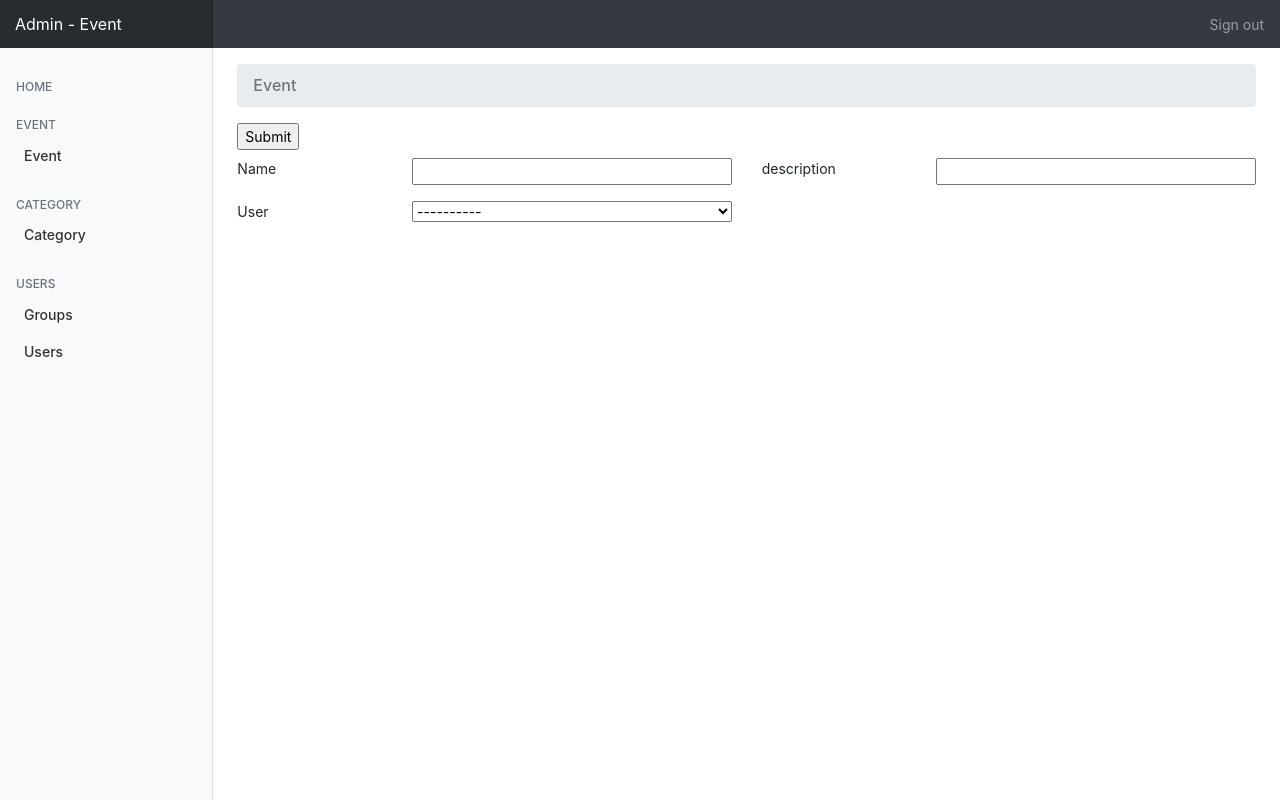
After one commit to dauanvy/django_event, a Django app: page /event in a window 1280 px wide. The commit adds this page. Run offline with Django 3.2, Linux system fonts and the light colour scheme; data that the repository does not hold is empty; some libraries are stand-ins or nearby versions.

Commit message:
[ADD]Them trang login, singup, event

```diff
--- a/core/urls.py
+++ b/core/urls.py
@@ -15,8 +15,7 @@ Including another URLconf
 """
 from django.conf.urls import url, include
 from django.contrib import admin
-
 urlpatterns = [
-    url(r'^admin/', admin.site.urls),
+	url(r'^admin/', admin.site.urls),
 	url(r'^',include('event.urls', namespace='event')),
 ]
--- a/event/models.py
+++ b/event/models.py
@@ -29,6 +29,9 @@ class EventUsers(models.Model):
 	class Meta:
 		db_table = "eventusers"
 		ordering = ['-id']
+	def __str__(self):
+		return self.username
+
 class EventUsersForm(forms.ModelForm):
 	username = forms.CharField(label= 'User Name', max_length=100, strip=True, widget=forms.TextInput(attrs={'style':'width:100%'}))
 	password = forms.CharField(label= 'Password', max_length=100, strip=True, widget=forms.TextInput(attrs={'style':'width:100%'}))
@@ -42,3 +45,22 @@ class EventUsersForm(forms.ModelForm):
 			'body': forms.Textarea(),
 			'group': forms.CheckboxSelectMultiple()
 			}
+
+#== Event ==#
+class Event(models.Model):
+	id = models.AutoField(primary_key=True)
+	user = models.ForeignKey(EventUsers, on_delete=models.SET_NULL, null=True, blank=True, related_name='+')
+	name = models.CharField(max_length=256, default='')
+	description = models.CharField(max_length=256, default='')
+	class Meta:
+		db_table = "event"
+		ordering = ['-id']
+	def __str__(self):
+		return self.name
+class EventForm(forms.ModelForm):
+	name = forms.CharField(label= 'Name', max_length=100, strip=True, widget=forms.TextInput(attrs={'style':'width:100%'}))
+	description = forms.CharField(label= 'description', max_length=100, strip=True, widget=forms.TextInput(attrs={'style':'width:100%'}))
+	user = forms.ModelChoiceField(queryset=EventUsers.objects.all(), empty_label="----------")
+	class Meta:
+		model = Event
+		fields = ['name', 'description', 'user']
--- /dev/null
+++ b/event/templates/admin/event.html
@@ -0,0 +1,78 @@
+{% extends 'admin_temp.html' %}
+<!--==Title==-->
+{% block title %}
+	Admin - User List
+{% endblock %}
+<!--==Nvbar Brand==-->
+{% block sidebar %}
+{% endblock %}
+<!--==Content==-->
+{% block content %}
+	<nav aria-label="breadcrumb">
+		<ol class="breadcrumb">
+			<li class="breadcrumb-item active" aria-current="page"><h6 class="mb-0">Event</h6></li>
+		</ol>
+	</nav>
+	<!--Form nhap lieu-->
+	<div id="app_form" class="mb-4">
+		{% if id == None %}
+		   <form action="{% url 'event:event' %}" method="post">
+		{% else %}
+		   <form action="{% url 'event:event_update' id=id %}" method="post">
+		{% endif %}
+		{% csrf_token %}
+		<input type="submit" value="Submit" />
+		<div class="row">
+			<div class="col-md-6">
+				<div class="row my-2">
+					<div class="col-4">{{ form.name.label}}</div>
+					<div class="col-8">{{ form.name}}</div>
+				</div>
+			</div>
+			<div class="col-md-6">
+				<div class="row my-2">
+					<div class="col-4">{{ form.description.label}}</div>
+					<div class="col-8">{{ form.description}}</div>
+				</div>
+			</div>
+			<div class="col-md-6">
+				<div class="row my-2">
+					<div class="col-4">{{ form.user.label}}</div>
+					<div class="col-8">
+						<select name="user" id="id_user" style="width:100%">
+							{% for name in form.user %}
+								{{ name }}
+							{% endfor %}
+						</select>
+					</div>
+				</div>
+			</div>
+		</div>
+		</form>
+	</div>
+	<!--Bang hien thi-->
+	{% if list_item|length %}
+	<table class="table table-bordered table-sm table-striped">
+		<thead style="background:#818182">
+			<tr>
+				<th>Name</th>
+				<th>Description</th>
+				<th></th>
+				<th></th>
+				<th></th>
+			</tr>
+		</thead>
+		<tbody>
+			{% for item in list_item %}
+			<tr >
+				<td>{{ item.name }}</td>
+				<td>{{ item.description }}</td>
+				<td>{{ item.user }}</td>
+				<td><a href="{% url 'event:event_update' id=item.id %}">Edit</a></td>
+				<td><a href="{% url 'event:event_remove' id=item.id %}">Remove</a></td>
+			</tr>
+			{% endfor %}
+		</tbody>
+	</table>
+	{% endif %}
+{%endblock%}
--- a/event/templates/admin/users.html
+++ b/event/templates/admin/users.html
@@ -23,7 +23,7 @@
 	</style>
 	<nav aria-label="breadcrumb">
 		<ol class="breadcrumb">
-			<li class="breadcrumb-item active" aria-current="page"><h5 class="mb-0">Users</h5></li>
+			<li class="breadcrumb-item active" aria-current="page"><h6 class="mb-0">Users</h6></li>
 		</ol>
 	</nav>
 	<!--Form nhap lieu-->
--- a/event/urls.py
+++ b/event/urls.py
@@ -4,8 +4,7 @@ from event import views as event_views
 
 urlpatterns = [
     url(r'^$',event_views.index,name='index'),
-	url(r'^user_list$',event_views.user_list,name='user_list'),
-	url(r'^user_form$',event_views.user_form,name='user_form'),
+
 	url(r'^users$', event_views.users, name='users'),
 	url(r'^users_update/(?P<id>[\d]+)$',event_views.users_update,name='users_update'),
 	url(r'^users_remove/(?P<id>[\d]+)$',event_views.users_remove,name='users_remove'),
@@ -13,4 +12,11 @@ urlpatterns = [
 	url(r'^groups$', event_views.groups, name='groups'),
 	url(r'^groups_update/(?P<id>[\d]+)$',event_views.groups_update,name='groups_update'),
 	url(r'^groups_remove/(?P<id>[\d]+)$',event_views.groups_remove,name='groups_remove'),
+
+	url(r'^event$', event_views.event, name='event'),
+	url(r'^event_update/(?P<id>[\d]+)$',event_views.event_update,name='event_update'),
+	url(r'^event_remove/(?P<id>[\d]+)$',event_views.event_remove,name='event_remove'),
+
+	url(r'^web/login$',event_views.event_login,name='event_login'),
+	url(r'^web/signup$',event_views.event_signup,name='event_signup'),
 ]
--- a/event/views.py
+++ b/event/views.py
@@ -3,13 +3,67 @@ from django.shortcuts import render
 from django.http import HttpResponseRedirect, Http404
 from event.models import EventUsers, EventUsersForm
 from event.models import EventGroups, EventGroupsForm
+from event.models import Event, EventForm
 
 def index(request):
-	return render(request,'front/index.html')
-def user_list(request):
-	return render(request,'admin/user_list.html')
-def user_form(request):
-	return render(request,'admin/user_form.html')
+	data = {}
+	list_item = Event.objects.all()
+	data['list_item'] = list_item
+	return render(request,'front/index.html', data)
+###########
+#== Login ==#
+def event_login(request):
+	return render(request,'registration/login.html')
+#== Signup ==#
+def event_signup(request):
+	return render(request,'registration/signup.html')
+###########
+#== Event ==#
+def event(request):
+	data = {}
+	if request.method == 'POST':
+		form = EventForm(request.POST)
+		if form.is_valid():
+			form.save()
+			return HttpResponseRedirect('/event')
+	else:
+		form = EventForm()
+	list_item = Event.objects.all()
+	data['id'] = None
+	data['list_item'] = list_item
+	data['form'] = form
+	return render(request,'admin/event.html', data)
+def event_update(request, id):
+	data = {}
+	try:
+		selected_item = Event.objects.get(pk=id)
+		form = EventForm(instance=selected_item)
+	except Event.DoesNotExist:
+		raise Http404("This item not exist.")
+	if request.method == 'POST':
+		form = EventForm(request.POST or None, instance=selected_item)
+		if form.is_valid():
+			form.save()
+			return HttpResponseRedirect('/event')
+	list_item = Event.objects.all()
+	data['id'] = id
+	data['list_item'] = list_item
+	data['form'] = form
+	return render(request,'admin/event.html',data)
+
+def event_remove(request, id):
+	data = {}
+	try:
+		selected_item = Event.objects.get(pk=id)
+		selected_item.delete()
+		form = Event()
+	except Event.DoesNotExist:
+		raise Http404("This item not exist.")
+	list_item = Event.objects.all()
+	data['id'] = None
+	data['list_item'] = list_item
+	data['form'] = form
+	return HttpResponseRedirect('/event', data)
 ###########
 #== User==#
 def users(request):
--- /dev/null
+++ b/static/src/css/admin_event.css
@@ -0,0 +1,63 @@
+body {
+	font-size: .875rem;
+}
+.feather {
+	width: 16px;
+	height: 16px;
+	vertical-align: text-bottom;
+}
+/*
+ * Sidebar
+ */
+.sidebar {
+	position: fixed;
+	top: 0;
+	bottom: 0;
+	left: 0;
+	z-index: 100; /* Behind the navbar */
+	padding: 0;
+	box-shadow: inset -1px 0 0 rgba(0, 0, 0, .1);
+}
+.sidebar-sticky {
+	position: -webkit-sticky;
+	position: sticky;
+	top: 48px; /* Height of navbar */
+	height: calc(100vh - 48px);
+	padding-top: .5rem;
+	overflow-x: hidden;
+	overflow-y: auto; /* Scrollable contents if viewport is shorter than content. */
+}
+.sidebar .nav-link {
+	font-weight: 500;
+	color: #333;
+}
+.sidebar .nav-link .feather {
+	margin-right: 4px;
+	color: #999;
+}
+.sidebar .nav-link.active {
+	color: #007bff;
+}
+.sidebar .nav-link:hover .feather,
+.sidebar .nav-link.active .feather {
+	color: inherit;
+}
+.sidebar-heading {
+	font-size: .75rem;
+	text-transform: uppercase;
+}
+/*
+ * Navbar
+ */
+.navbar-brand {
+	padding-top: .75rem;
+	padding-bottom: .75rem;
+	font-size: 1rem;
+	background-color: rgba(0, 0, 0, .25);
+	box-shadow: inset -1px 0 0 rgba(0, 0, 0, .25);
+}
+/*
+ * Utilities
+ */
+.border-top { border-top: 1px solid #e5e5e5; }
+.border-bottom { border-bottom: 1px solid #e5e5e5; }
--- a/templates/admin_temp.html
+++ b/templates/admin_temp.html
@@ -12,7 +12,7 @@
     <!-- Bootstrap Core CSS -->
 	<!--https://getbootstrap.com/docs/4.0/examples/dashboard/-->
     <link href="https://maxcdn.bootstrapcdn.com/bootstrap/4.0.0/css/bootstrap.min.css" rel="stylesheet">
-	<link rel="stylesheet" href="{% static 'src/css/event.css' %}">
+	<link rel="stylesheet" href="{% static 'src/css/admin_event.css' %}">
 	<style>
 	</style>
 </head>
@@ -42,6 +42,15 @@
 								<span data-feather="plus-circle">Home</span>
 							</a>
 						</h5>
+						<!--Event-->
+						<h5 class="sidebar-heading d-flex justify-content-between align-items-center px-3 mt-4 mb-1 text-muted">
+							<span>Event</span>
+						</h5>
+						<ul class="nav flex-column mb-2 ml-2">
+							<li class="nav-item">
+								<a class="nav-link" href="/event">Event</a>
+							</li>
+						</ul>
 						<!--Category-->
 						<h5 class="sidebar-heading d-flex justify-content-between align-items-center px-3 mt-4 mb-1 text-muted">
 							<span>Category</span>
@@ -49,15 +58,6 @@
 						<ul class="nav flex-column mb-2 ml-2">
 							<li class="nav-item">
 								<a class="nav-link" href="#">Category</a>
-							</li>
-						</ul>
-						<!--Event-->
-						<h5 class="sidebar-heading d-flex justify-content-between align-items-center px-3 mt-4 mb-1 text-muted">
-							<span>Event</span>
-						</h5>
-						<ul class="nav flex-column mb-2 ml-2">
-							<li class="nav-item">
-								<a class="nav-link" href="#">Event</a>
 							</li>
 						</ul>
 						<!--Users-->
```
Also changed, not shown: event/templates/admin/user_form.html (deleted, +0 -12 lines), event/templates/admin/user_list.html (deleted, +0 -12 lines), event/templates/front/index.html (+23 -1 lines), event/templates/registration/login.html (added, +26 -0 lines), event/templates/registration/signup.html (added, +100 -0 lines), static/src/css/front_event.css (added, +40 -0 lines), static/src/css/login_event.css (added, +67 -0 lines), templates/front_temp.html (added, +69 -0 lines), event/migrations/0006_event.py (added), event/migrations/0007_auto_20180206_0840.py (added), static/image/banner.jpg (added).
